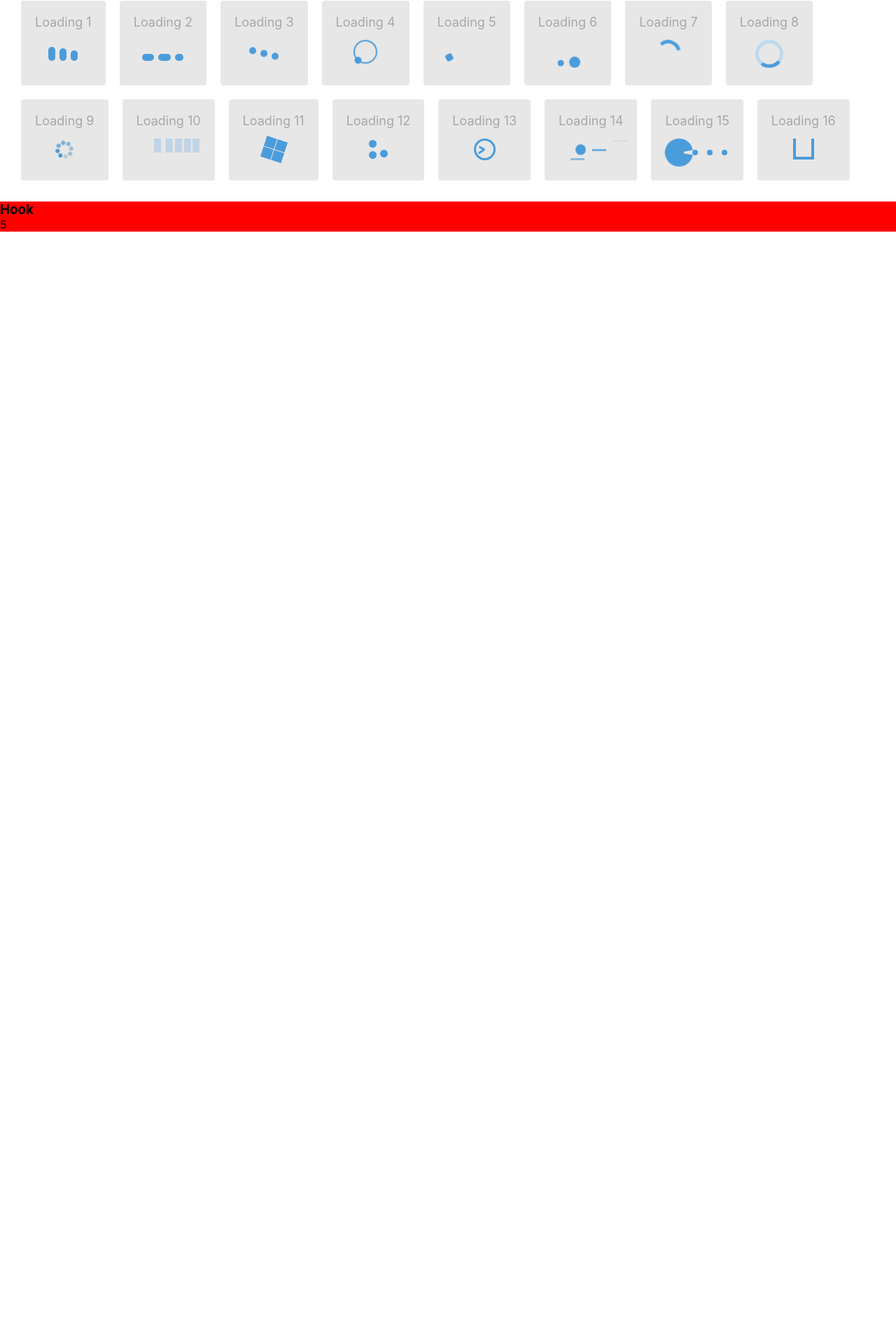
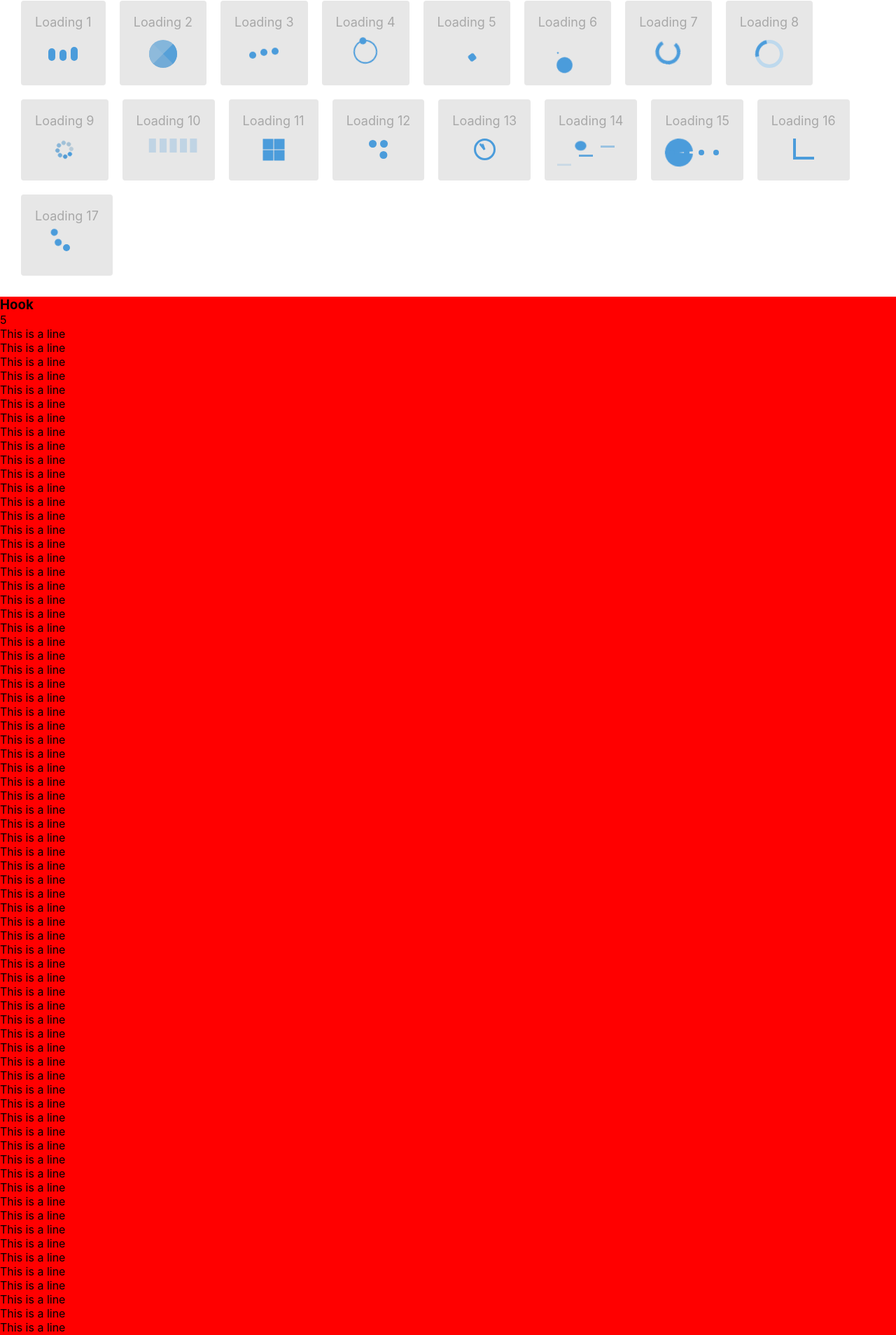
Before and after one commit to sonht1109/css-loading, a React (Create React App) app: page / in a window 1280 px wide. Shown: the part 52-1960 px from the top of the page at 70% size. Before the commit the page ends 800 px from the top, so only its background shows below. Built offline with nearby package versions, Linux system fonts and the light colour scheme.

Commit message:
update loading 1 7

```diff
--- a/src/components/Hook/index.js
+++ b/src/components/Hook/index.js
@@ -1,6 +1,7 @@
-import React, { useRef, useState } from 'react'
+import React, { useCallback, useRef, useState } from 'react'
 import useInterval from '../../hooks/useInterval'
 import useClickOutside from '../../hooks/useClickOutside'
+import useScrollDirection from '../../hooks/useScrollDirection'
 
 export default function Hook() {
 
@@ -12,10 +13,86 @@ export default function Hook() {
     ref.current.style.background = 'white'
   })
 
+  console.log(useScrollDirection('down', 0, true))
+
   return (
     <div style={{background: 'red'}} ref={ref}>
       <h3>Hook</h3>
       <span>{time}</span>
+      <p>This is a line</p>
+      <p>This is a line</p>
+      <p>This is a line</p>
+      <p>This is a line</p>
+      <p>This is a line</p>
+      <p>This is a line</p>
+      <p>This is a line</p>
+      <p>This is a line</p>
+      <p>This is a line</p>
+      <p>This is a line</p>
+      <p>This is a line</p>
+      <p>This is a line</p>
+      <p>This is a line</p>
+      <p>This is a line</p>
+      <p>This is a line</p>
+      <p>This is a line</p>
+      <p>This is a line</p>
+      <p>This is a line</p>
+      <p>This is a line</p>
+      <p>This is a line</p>
+      <p>This is a line</p>
+      <p>This is a line</p>
+      <p>This is a line</p>
+      <p>This is a line</p>
+      <p>This is a line</p>
+      <p>This is a line</p>
+      <p>This is a line</p>
+      <p>This is a line</p>
+      <p>This is a line</p>
+      <p>This is a line</p>
+      <p>This is a line</p>
+      <p>This is a line</p>
+      <p>This is a line</p>
+      <p>This is a line</p>
+      <p>This is a line</p>
+      <p>This is a line</p>
+      <p>This is a line</p>
+      <p>This is a line</p>
+      <p>This is a line</p>
+      <p>This is a line</p>
+      <p>This is a line</p>
+      <p>This is a line</p>
+      <p>This is a line</p>
+      <p>This is a line</p>
+      <p>This is a line</p>
+      <p>This is a line</p>
+      <p>This is a line</p>
+      <p>This is a line</p>
+      <p>This is a line</p>
+      <p>This is a line</p>
+      <p>This is a line</p>
+      <p>This is a line</p>
+      <p>This is a line</p>
+      <p>This is a line</p>
+      <p>This is a line</p>
+      <p>This is a line</p>
+      <p>This is a line</p>
+      <p>This is a line</p>
+      <p>This is a line</p>
+      <p>This is a line</p>
+      <p>This is a line</p>
+      <p>This is a line</p>
+      <p>This is a line</p>
+      <p>This is a line</p>
+      <p>This is a line</p>
+      <p>This is a line</p>
+      <p>This is a line</p>
+      <p>This is a line</p>
+      <p>This is a line</p>
+      <p>This is a line</p>
+      <p>This is a line</p>
+      <p>This is a line</p>
+      <p>This is a line</p>
+      <p>This is a line</p>
     </div>
   )
 }
--- a/src/components/Loading/Loading1/style.css
+++ b/src/components/Loading/Loading1/style.css
@@ -7,27 +7,27 @@
 
 .loading-1_col{
   width: 10px;
-  height: 10px;
+  height: 15px;
   margin: 0 3px;
   border-radius: 10px;
   background-color: #4b9cdb;
 }
 
 .loading-1_col:nth-child(1){
-  animation: loading-1 1.5s 0.2s infinite linear;
+  animation: loading-1 1.5s 0s infinite linear;
 }
 .loading-1_col:nth-child(2){
-  animation: loading-1 1.5s 0.4s infinite linear;
+  animation: loading-1 1.5s -0.2s infinite linear;
 }
 .loading-1_col:nth-child(3){
-  animation: loading-1 1.5s 0.6s infinite linear;
+  animation: loading-1 1.5s -0.4s infinite linear;
 }
 
 @keyframes loading-1{
   from, to{
-    height: 10px;
+    height: 15px;
   }
   50%{
-    height: 20px;
+    height: 30px;
   }
 }
--- /dev/null
+++ b/src/components/Loading/Loading17/index.js
@@ -0,0 +1,13 @@
+import React from 'react'
+import './style.css'
+
+export default function Loading17() {
+  return (
+    <div className="loading-wrapper">
+      <div className="title">Loading 17</div>
+      <div className="loading-17">
+        <div className="dot" />
+      </div>
+    </div>
+  )
+}
--- /dev/null
+++ b/src/components/Loading/Loading17/style.css
@@ -0,0 +1,41 @@
+.loading-17{
+  width: 40px;
+  height: 40px;
+  margin: 0 auto;
+  display: flex;
+  justify-content: center;
+  align-items: center;
+}
+
+.loading-17 .dot, .loading-17 .dot::before, .loading-17 .dot::after{
+  width: 10px;
+  height: 10px;
+  background-color: #4b9cdb;
+  border-radius: 50%;
+  position: relative;
+}
+
+.loading-17 .dot::before{
+  content: '';
+  position: absolute;
+  top: -14px;
+  animation: 1s linear infinite loading-17;
+  transform-origin: 50% calc(14px + 50%);
+}
+
+.loading-17 .dot::after{
+  content: '';
+  position: absolute;
+  top: -28px;
+  transform-origin: 50% calc(28px + 50%);
+  animation: 1.5s linear infinite loading-17;
+}
+
+@keyframes loading-17{
+  from{
+    transform: rotate(0deg);
+  }
+  to{
+    transform: rotate(360deg);
+  }
+}
--- a/src/components/Loading/Loading2/index.js
+++ b/src/components/Loading/Loading2/index.js
@@ -6,9 +6,7 @@ export default function Loading2() {
     <div className="loading-wrapper">
       <h4 className="title">Loading 2</h4>
       <div className="loading-2">
-        <div className="col"></div>
-        <div className="col"></div>
-        <div className="col"></div>
+        <div className="circle" />
       </div>
     </div>
   );
--- a/src/components/Loading/Loading2/style.css
+++ b/src/components/Loading/Loading2/style.css
@@ -1,33 +1,28 @@
-.loading-2{
-  display: flex;
-  justify-content: center;
-  align-items: flex-end;
-  height: 30px;
+.loading-2 {
+  margin: 0 auto;
+  width: 40px;
+  height: 40px;
 }
 
-.col{
-  width: 10px;
-  height: 10px;
-  margin: 0 3px;
-  border-radius: 5px;
-  background-color: #4b9cdb;
+.loading-2 .circle {
+  border-radius: 50%;
+  border: 20px solid;
+  border-color: #4b9cdb #6aa6d4 #81b4db #a4c4db;
+  animation: 1s infinite loading-2 linear;
 }
 
-.col:nth-child(1){
-  animation: loading-2 1.5s 0s infinite linear;
-}
-.col:nth-child(2){
-  animation: loading-2 1.5s 0.4s infinite linear;
-}
-.col:nth-child(3){
-  animation: loading-2 1.5s 0.8s infinite linear;
-}
-
-@keyframes loading-2{
-  from, to{
-    width: 10px;
+@keyframes loading-2 {
+  0%, 100% {
+    /* transform: rotate(0); */
+    border-color: #4b9cdb #6aa6d4 #81b4db #a4c4db;
   }
-  50%{
-    width: 20px;
+  25% {
+    border-color: #6aa6d4 #81b4db #a4c4db #4b9cdb;
+  }
+  50% {
+    border-color: #81b4db #a4c4db #4b9cdb #6aa6d4;
+  }
+  75%{
+    border-color: #a4c4db #4b9cdb #6aa6d4 #81b4db;
   }
 }
--- a/src/components/Loading/Loading3/style.css
+++ b/src/components/Loading/Loading3/style.css
@@ -5,7 +5,7 @@
   height: 30px;
 }
 
-.dot{
+.loading-3 .dot{
   width: 10px;
   height: 10px;
   margin: 0 3px;
@@ -13,13 +13,13 @@
   background-color: #4b9cdb;
 }
 
-.dot:nth-child(1){
+.loading-3 .dot:nth-child(1){
   animation: loading-3 1s 0s infinite linear;
 }
-.dot:nth-child(2){
+.loading-3 .dot:nth-child(2){
   animation: loading-3 1s 0.2s infinite linear;
 }
-.dot:nth-child(3){
+.loading-3 .dot:nth-child(3){
   animation: loading-3 1s 0.4s infinite linear;
 }
 
--- a/src/components/Loading/index.js
+++ b/src/components/Loading/index.js
@@ -7,6 +7,7 @@ import Loading13 from "./Loading13";
 import Loading14 from "./Loading14";
 import Loading15 from "./Loading15";
 import Loading16 from "./Loading16";
+import Loading17 from "./Loading17";
 import Loading2 from "./Loading2";
 import Loading3 from "./Loading3";
 import Loading4 from "./Loading4";
@@ -38,6 +39,7 @@ export default function Loading() {
         <Loading14 />
         <Loading15 />
         <Loading16 />
+        <Loading17 />
       </div>
     </>
   );
--- /dev/null
+++ b/src/hooks/useScrollDirection.js
@@ -0,0 +1,53 @@
+import {useState, useEffect} from 'react'
+
+const SCROLL_UP = "up";
+const SCROLL_DOWN = "down";
+
+const useScrollDirection = ({
+  initialDirection,
+  thresholdPixels,
+  off,
+} = {}) => {
+  const [scrollDir, setScrollDir] = useState(initialDirection);
+
+  useEffect(() => {
+    const threshold = thresholdPixels || 0;
+    let lastScrollY = window.pageYOffset;
+    let ticking = false;
+
+    const updateScrollDir = () => {
+      const scrollY = window.pageYOffset;
+
+      if (Math.abs(scrollY - lastScrollY) < threshold) {
+        // We haven't exceeded the threshold
+        ticking = false;
+        return;
+      }
+
+      setScrollDir(scrollY > lastScrollY ? SCROLL_DOWN : SCROLL_UP);
+      lastScrollY = scrollY > 0 ? scrollY : 0;
+      ticking = false;
+    };
+
+    const onScroll = () => {
+      if (!ticking) {
+        window.requestAnimationFrame(updateScrollDir);
+        ticking = true;
+      }
+    };
+
+    /**
+     * Bind the scroll handler if `off` is set to false.
+     * If `off` is set to true reset the scroll direction.
+     */
+    !off
+      ? window.addEventListener("scroll", onScroll)
+      : setScrollDir(initialDirection);
+
+    return () => window.removeEventListener("scroll", onScroll);
+  }, [initialDirection, thresholdPixels, off]);
+
+  return scrollDir;
+};
+
+export default useScrollDirection
```
